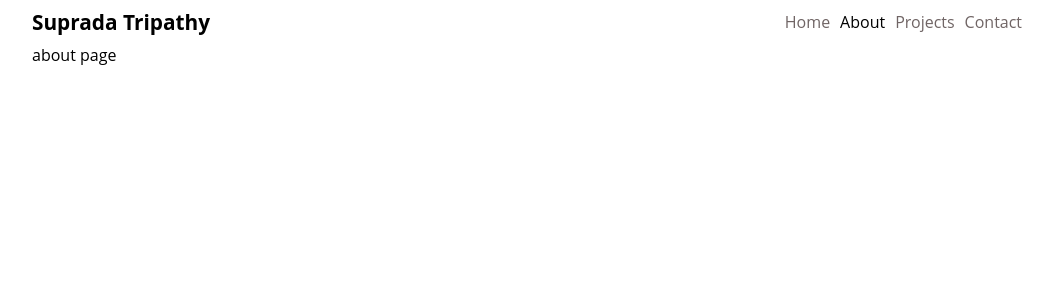
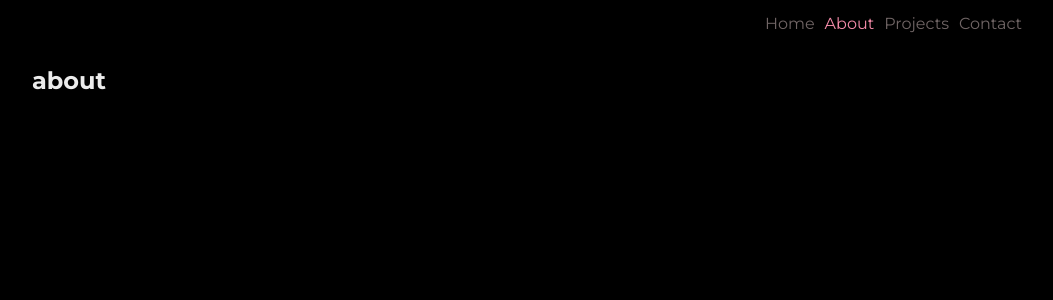
Before and after one commit to Suprada-2002/portfolio2.0, a SvelteKit app: page /about in a window 1280 px wide. Shown: the top 300 px of the page, without its empty margins (108-1161 px from the left). Built offline with nearby package versions, Linux system fonts and the light colour scheme; some icons are missing.

Commit message:
adding iconify

```diff
--- a/package.json
+++ b/package.json
@@ -10,6 +10,7 @@
 		"check:watch": "svelte-kit sync && svelte-check --tsconfig ./jsconfig.json --watch"
 	},
 	"devDependencies": {
+		"@iconify/svelte": "^3.1.3",
 		"@sveltejs/adapter-auto": "^2.0.0",
 		"@sveltejs/kit": "^1.5.0",
 		"svelte": "^3.54.0",
--- a/src/routes/HeroSection.svelte
+++ b/src/routes/HeroSection.svelte
@@ -12,9 +12,10 @@
     }
     .container{
         padding: 3rem 0px;
+        color: var(--dark-text);
     }
     p{
         margin:0;
-        color: var(--blue)
+        color: var(--pink);
     }
 </style>
--- a/src/routes/Navbar.svelte
+++ b/src/routes/Navbar.svelte
@@ -1,5 +1,6 @@
 <script>
   import {page} from '$app/stores';
+  import Icon from '@iconify/svelte';
 
     const navs = [
         {
@@ -25,7 +26,7 @@
 
 <nav>
     <div class="container">
-        <h3>Suprada Tripathy</h3>
+        <Icon icon="streamline-emojis:blossom" width="30"  />
         <ul>
             {#each navs as {title, href}}
            <li><a {href} class:active={
@@ -39,7 +40,7 @@
 
        <style>
     nav{
-        color: black;
+        color: var(--pink);
         padding: 0.5em;
     }
 
@@ -68,6 +69,6 @@
     }
 
     .active{
-        color:black;
+        color:var(--pink);
     }
        </style>
--- a/src/routes/about/+page.svelte
+++ b/src/routes/about/+page.svelte
@@ -1,3 +1,5 @@
-<div class="container">
-    about page
+<div class="about">
+    <div class="container">
+        <h2>about</h2>
+    </div>
 </div>
--- a/src/style.css
+++ b/src/style.css
@@ -1,11 +1,20 @@
+@import url('https://fonts.googleapis.com/css2?family=Montserrat:wght@200;300;400;500;600;700;800&display=swap');
+
 :root{
-	--primary :rgb(138, 148, 148);
-	--blue: #020035;
+	--light-text: #95b1be;
+  --dark-text:#42ada6;
+	--purple:#936ED4;
+	--pink: #F48BA9;
+	--black01:black;
+	--black02:#191919;
+	--white:rgb(235, 235, 235);
 }
 
 body{
 	margin: 0;
-	font-family: 'Open Sans', sans-serif;
+	font-family: 'Montserrat', sans-serif;
+	background-color: var(--black01);
+	color: var(--white);
 }
 
 .container {
```
Also changed, not shown: static/blossom.svg (added), 1 other file (tests, documents, lock files or other folders).
